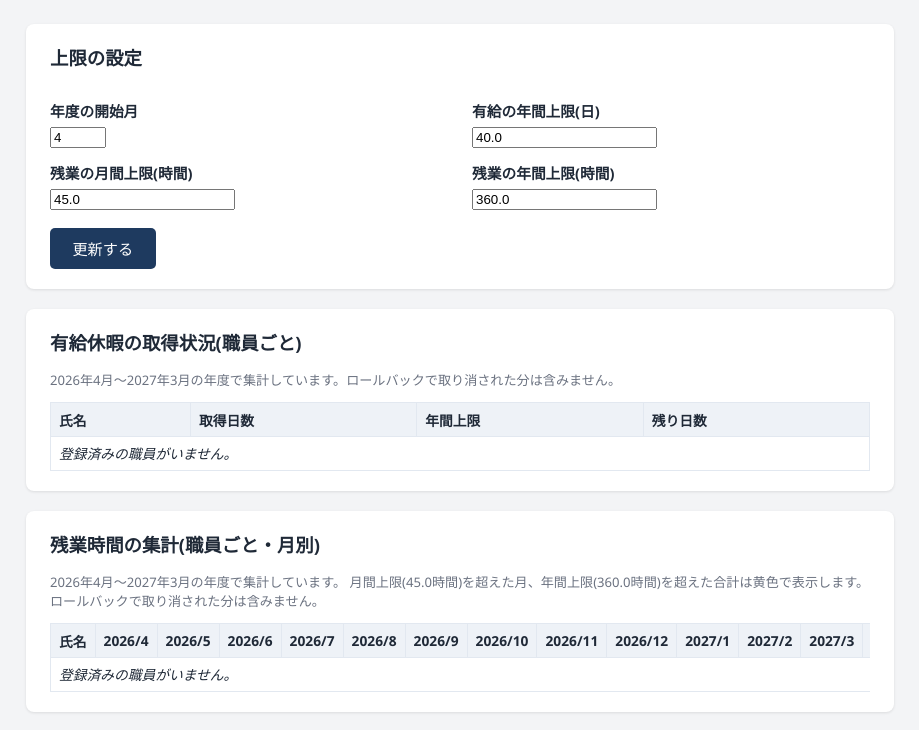
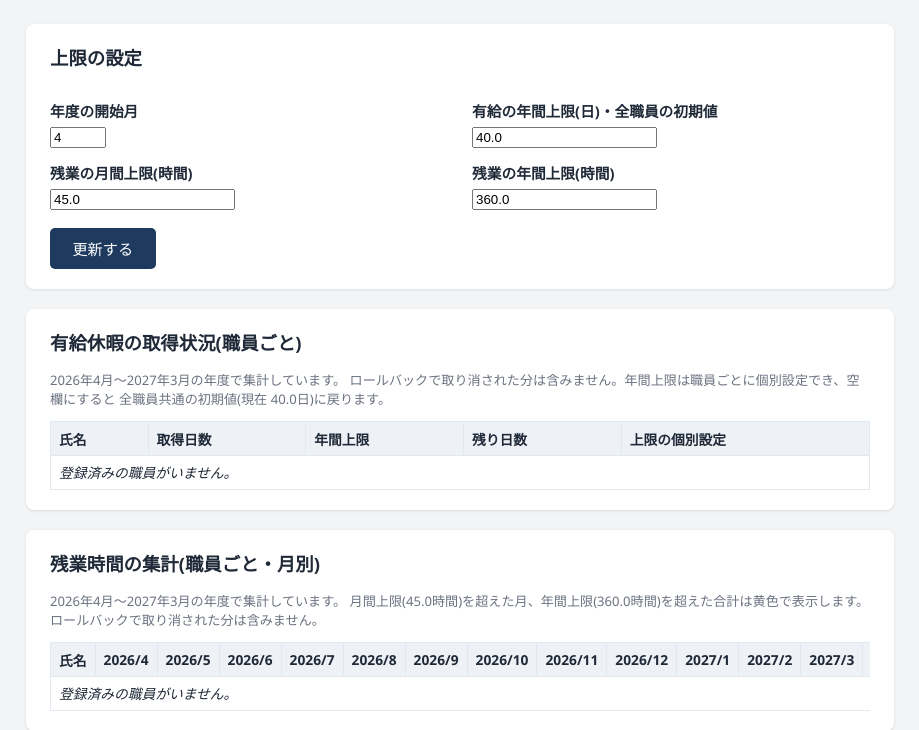
Before and after one commit to wkotknr310ajd-ctrl/tknr1, a Flask app: page /admin/summary in a window 1280 px wide. Shown: the part 94-824 px from the top of the page, without its empty margins (180-1099 px from the left). Run offline with Flask 3, Linux system fonts and the light colour scheme; the visitor is signed in with stand-in values (Sample User, id 1); data comes from the database, SQL or seed files in the repository; data that the repository does not hold is empty.

Commit message:
有給の年間上限を職員ごとに個別設定できるようにする
これまで有給の年間上限は全職員共通の1つの値しかなく、職員によって
上限日数が異なるケースに対応できなかった。staffテーブルに
leave_annual_limit_days列(個別設定、未設定ならNULL)を追加し、
集計画面で職員ごとに上限を設定・解除(空欄で全体の初期値に戻す)
できるようにした。leave_summary()は個別設定があればそちらを、
なければ全体の初期値を使って残り日数を計算する。

Co-Authored-By: Claude Sonnet 5 <noreply@anthropic.com>
Claude-Session: https://claude.ai/code/session_0117zWQHsdC8grjQk7drcxtS

```diff
--- a/webapp/app.py
+++ b/webapp/app.py
@@ -411,6 +411,20 @@ def admin_set_limits():
     return redirect(url_for("admin_summary"))
 
 
+@app.route("/admin/staff/leave_limit", methods=["POST"])
+def admin_set_staff_leave_limit():
+    conn = get_db()
+    name = request.form.get("name", "")
+    raw = request.form.get("limit_days", "").strip()
+    try:
+        limit_days = float(raw) if raw != "" else None
+        logic.set_staff_leave_limit(conn, name, limit_days)
+        flash(f"{normalize_name(name)} さんの有給上限を更新しました。", "success")
+    except (ValueError, logic.AppError) as e:
+        flash(str(e) if isinstance(e, logic.AppError) else "上限日数を正しく入力してください。", "error")
+    return redirect(url_for("admin_summary"))
+
+
 @app.route("/admin/staff", methods=["POST"])
 def admin_register_staff():
     conn = get_db()
--- a/webapp/db.py
+++ b/webapp/db.py
@@ -87,6 +87,7 @@ DEFAULT_SETTINGS = {
 # init_db() でテーブル自体は作成済みの前提で、無ければ追加する。
 MIGRATIONS = [
     ("history", "overtime_minutes", "INTEGER NOT NULL DEFAULT 0"),
+    ("staff", "leave_annual_limit_days", "REAL"),
 ]
 
 
--- a/webapp/logic.py
+++ b/webapp/logic.py
@@ -541,10 +541,12 @@ def fiscal_year_bounds(today: date, start_month: int):
 
 
 def leave_summary(conn, today=None):
-    """職員ごとの当年度の有給取得日数・残り日数を返す。承認済み(取消されていない)分のみ数える。"""
+    """職員ごとの当年度の有給取得日数・残り日数を返す。承認済み(取消されていない)分のみ数える。
+    職員ごとに個別の上限日数(staff.leave_annual_limit_days)が設定されていればそちらを使い、
+    未設定であれば全体の初期値(leave_annual_limit_days設定)を使う。"""
     today = today or date.today()
     start_month = int(db.get_setting(conn, "fiscal_year_start_month", "4"))
-    limit_days = float(db.get_setting(conn, "leave_annual_limit_days", "40"))
+    default_limit_days = float(db.get_setting(conn, "leave_annual_limit_days", "40"))
     fy_start, fy_end = fiscal_year_bounds(today, start_month)
 
     rows = conn.execute(
@@ -555,17 +557,37 @@ def leave_summary(conn, today=None):
     ).fetchall()
     taken_by_name = {r["target_person"]: r["days"] for r in rows}
 
-    staff = conn.execute("SELECT name FROM staff ORDER BY name").fetchall()
+    staff = conn.execute(
+        "SELECT name, leave_annual_limit_days FROM staff ORDER BY name"
+    ).fetchall()
     result = []
     for s in staff:
         taken = taken_by_name.get(s["name"], 0)
+        custom_limit = s["leave_annual_limit_days"]
+        limit_days = custom_limit if custom_limit is not None else default_limit_days
         result.append({
             "name": s["name"],
             "taken_days": taken,
+            "limit_days": limit_days,
+            "is_custom_limit": custom_limit is not None,
             "remaining_days": limit_days - taken,
             "over_limit": taken > limit_days,
         })
-    return result, fy_start, fy_end, limit_days
+    return result, fy_start, fy_end, default_limit_days
+
+
+def set_staff_leave_limit(conn, name: str, limit_days):
+    """職員ごとの有給年間上限日数を個別設定する。limit_daysにNoneを渡すと、
+    全体の初期値を使う設定(個別設定なし)に戻る。"""
+    name = normalize_name(name)
+    staff = find_staff(conn, name)
+    if not staff:
+        raise AppError("職員マスタに見つかりません。")
+    conn.execute(
+        "UPDATE staff SET leave_annual_limit_days = ? WHERE id = ?",
+        (limit_days, staff["id"]),
+    )
+    conn.commit()
 
 
 def overtime_summary(conn, today=None):
--- a/webapp/templates/admin_summary.html
+++ b/webapp/templates/admin_summary.html
@@ -12,7 +12,7 @@
                value="{{ leave_fy_start.month }}" required>
       </div>
       <div>
-        <label for="leave_annual_limit_days">有給の年間上限(日)</label>
+        <label for="leave_annual_limit_days">有給の年間上限(日)・全職員の初期値</label>
         <input type="number" id="leave_annual_limit_days" name="leave_annual_limit_days" step="0.5" min="0"
                value="{{ leave_limit }}" required>
       </div>
@@ -33,19 +33,31 @@
 
 <div class="card">
   <h2>有給休暇の取得状況(職員ごと)</h2>
-  <p class="hint">{{ leave_fy_start.year }}年{{ leave_fy_start.month }}月〜{{ leave_fy_end.year }}年{{ leave_fy_end.month }}月の年度で集計しています。ロールバックで取り消された分は含みません。</p>
+  <p class="hint">
+    {{ leave_fy_start.year }}年{{ leave_fy_start.month }}月〜{{ leave_fy_end.year }}年{{ leave_fy_end.month }}月の年度で集計しています。
+    ロールバックで取り消された分は含みません。年間上限は職員ごとに個別設定でき、空欄にすると
+    全職員共通の初期値(現在 {{ leave_limit }}日)に戻ります。
+  </p>
   <div class="table-scroll">
   <table>
-    <tr><th>氏名</th><th>取得日数</th><th>年間上限</th><th>残り日数</th></tr>
+    <tr><th>氏名</th><th>取得日数</th><th>年間上限</th><th>残り日数</th><th>上限の個別設定</th></tr>
     {% for r in leave_rows %}
     <tr class="{{ 'changed-cell' if r['over_limit'] }}">
       <td>{{ r['name'] }}</td>
       <td>{{ r['taken_days'] }}日</td>
-      <td>{{ leave_limit }}日</td>
+      <td>{{ r['limit_days'] }}日{{ '(個別)' if r['is_custom_limit'] }}</td>
       <td>{{ r['remaining_days'] }}日</td>
+      <td>
+        <form method="post" action="{{ url_for('admin_set_staff_leave_limit') }}" style="display:flex;gap:4px;">
+          <input type="hidden" name="name" value="{{ r['name'] }}">
+          <input type="number" name="limit_days" step="0.5" min="0" style="width:auto;"
+                 placeholder="初期値を使う" value="{{ r['limit_days'] if r['is_custom_limit'] else '' }}">
+          <button type="submit">設定する</button>
+        </form>
+      </td>
     </tr>
     {% else %}
-    <tr><td colspan="4"><em>登録済みの職員がいません。</em></td></tr>
+    <tr><td colspan="5"><em>登録済みの職員がいません。</em></td></tr>
     {% endfor %}
   </table>
   </div>
```
Also changed, not shown: webapp/test_flow.py (+14 -0 lines).
